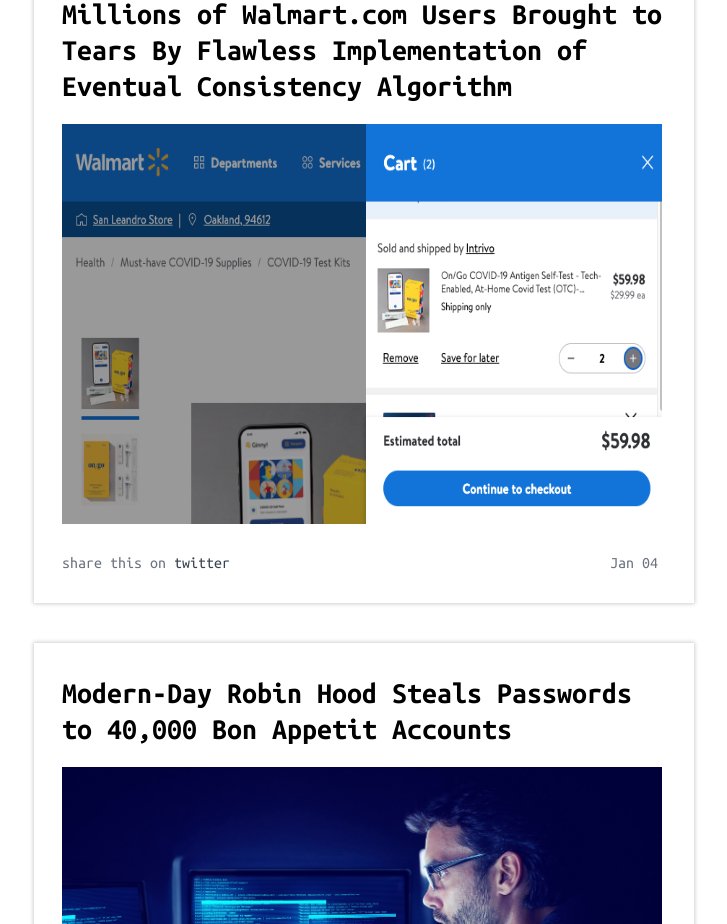
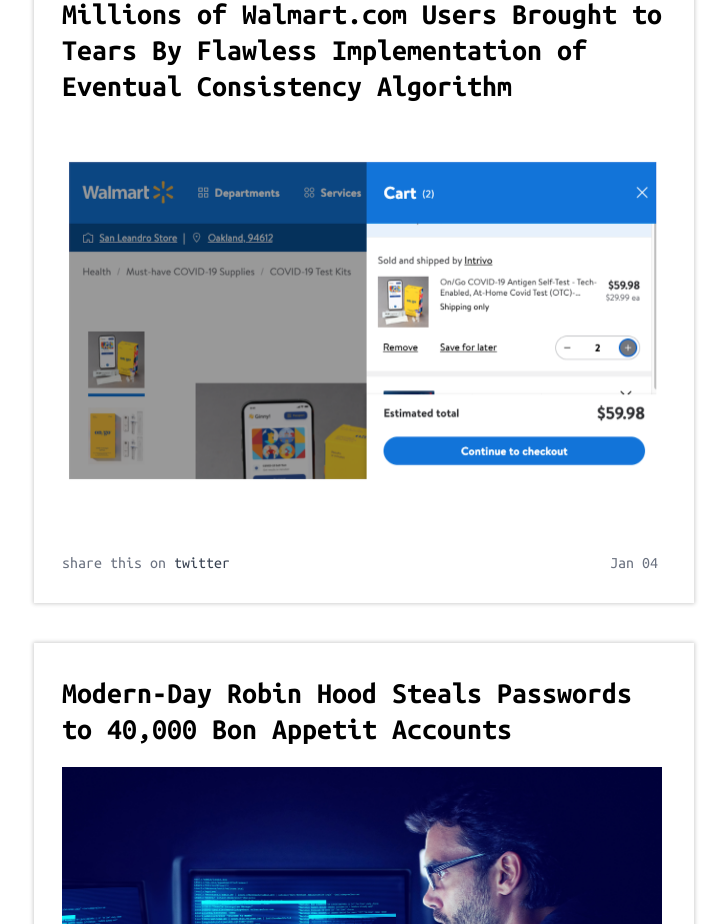
Before and after one commit to gravitational/downtime, a Next.js app: page / in a window 1280 px wide. Shown: the part 9300-10224 px from the top of the page, without its empty margins (276-1003 px from the left). Built offline with nearby package versions, Linux system fonts and the light colour scheme; no server answers.

Commit message:
update image size for walmart joke

```diff
--- a/data/jokes.ts
+++ b/data/jokes.ts
@@ -94,7 +94,7 @@ const RawJokes: HeadlineProps[] = [
   {
     headline:
       "Millions of Walmart.com Users Brought to Tears By Flawless Implementation of Eventual Consistency Algorithm",
-    image: "/assets/images/walmart@2x.png",
+    image: "/assets/images/walmartCart@2x.png",
     twitterImage: "pic.twitter.com/OB7MKCV0H5",
     pubDate: new Date(2022, 0, 4),
     anchor: 10017,
```
Also changed, not shown: public/assets/images/walmart@2x.png (deleted), public/assets/images/walmartCart@2x.png (added).
